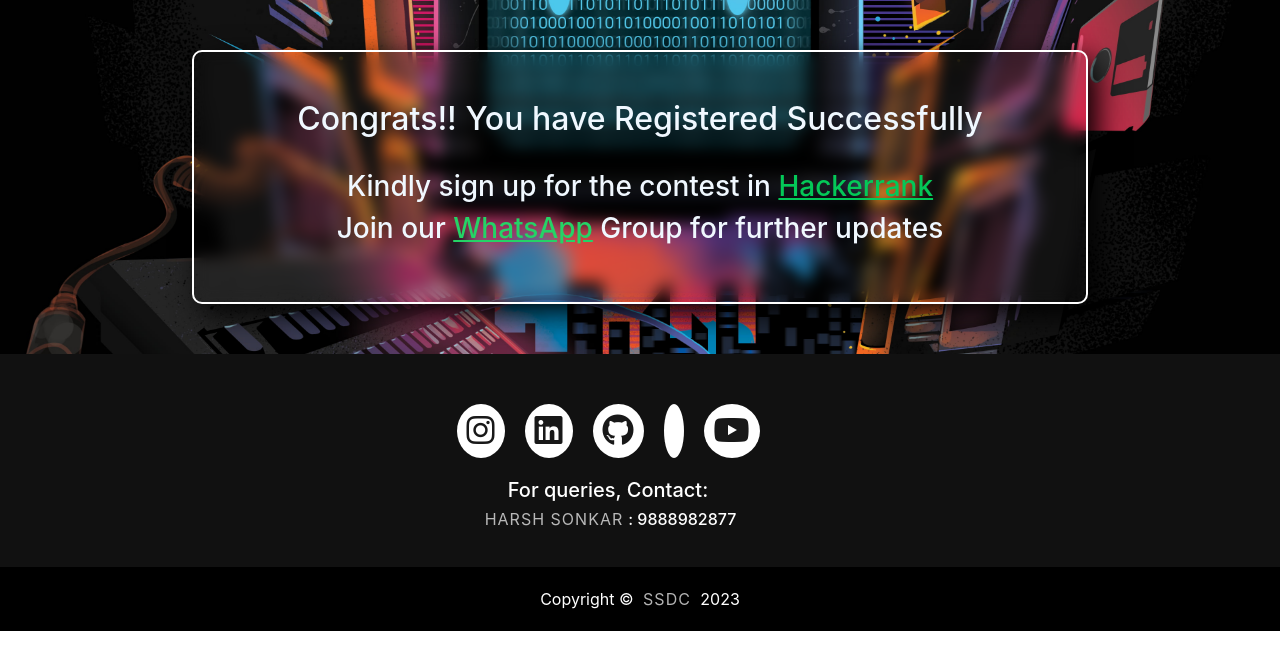
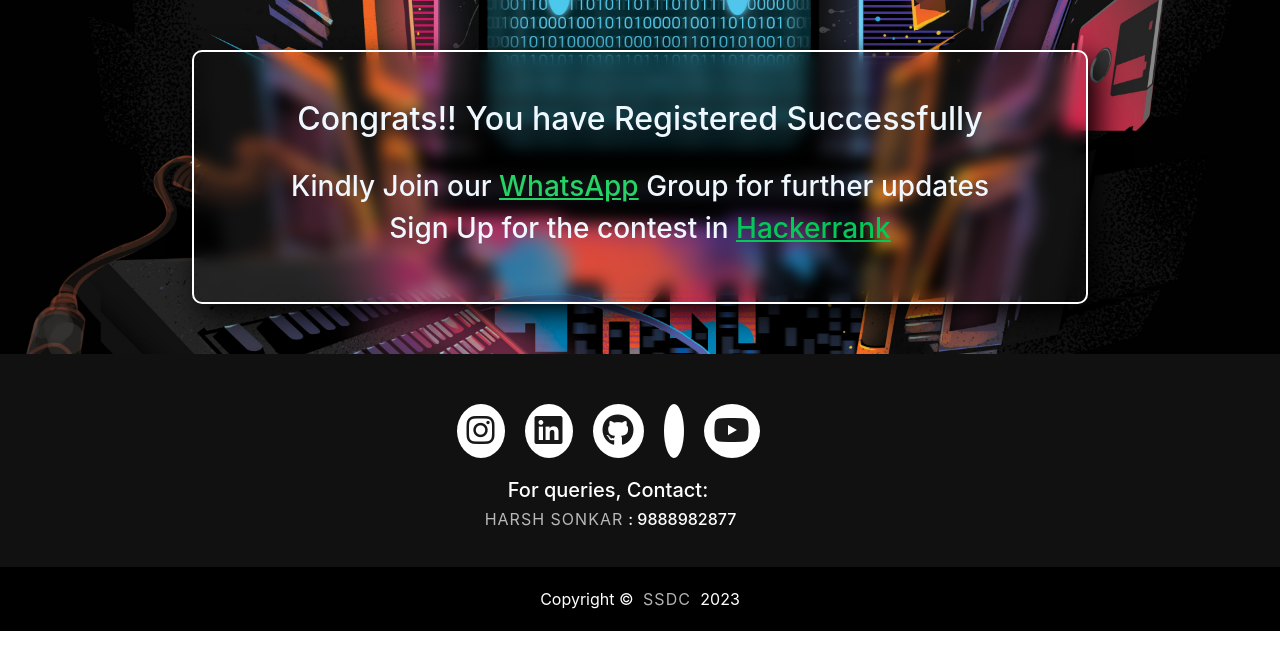
Before and after one commit to dynamicHarsh/Recruitment-24, a React (Create React App) app: page /success in a window 1280 px wide. Shown: the top 670 px of the page. Built offline with nearby package versions, Linux system fonts and the light colour scheme.

Commit message:
updated success

```diff
--- a/src/pages/Success.js
+++ b/src/pages/Success.js
@@ -11,8 +11,9 @@ function Success() {
         <h2 style={{ marginBottom: "2rem" }}>
          Congrats!! You have Registered Successfully
         </h2>
-        <h3>Kindly sign up for the contest in <a className=" hackerrank" href="https://www.hackerrank.com/ssdc-recruitment24">Hackerrank</a></h3>
-        <h3>Join our <a className=" whatsapp" href="https://chat.whatsapp.com/IuLJV0FNTey5yk7t15QI5p">WhatsApp</a> Group for further updates</h3>
+
+        <h3>Kindly Join our <a className=" whatsapp" href="https://chat.whatsapp.com/IuLJV0FNTey5yk7t15QI5p">WhatsApp</a> Group for further updates</h3>
+        <h3>Sign Up for the contest in <a className=" hackerrank" href="https://www.hackerrank.com/ssdc-recruitment24">Hackerrank</a></h3>
 
       </div>
       </div>
```
